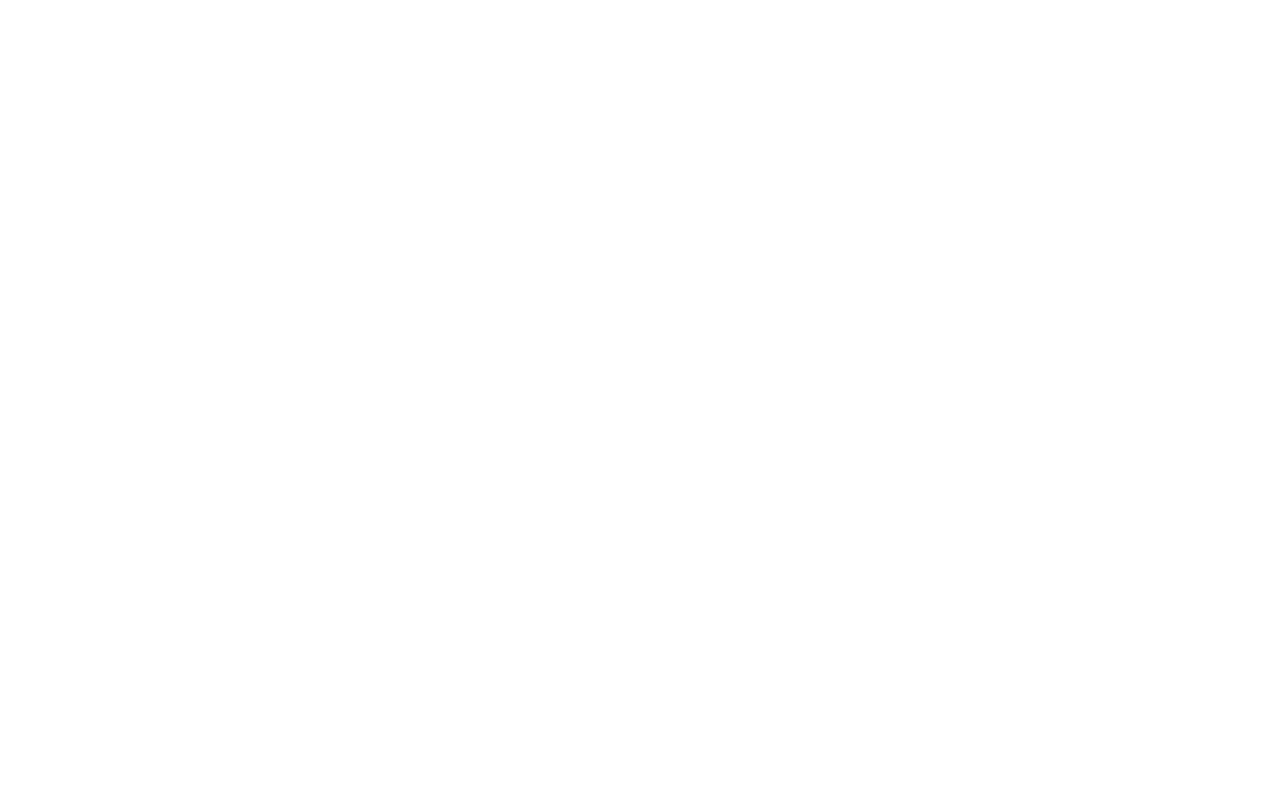
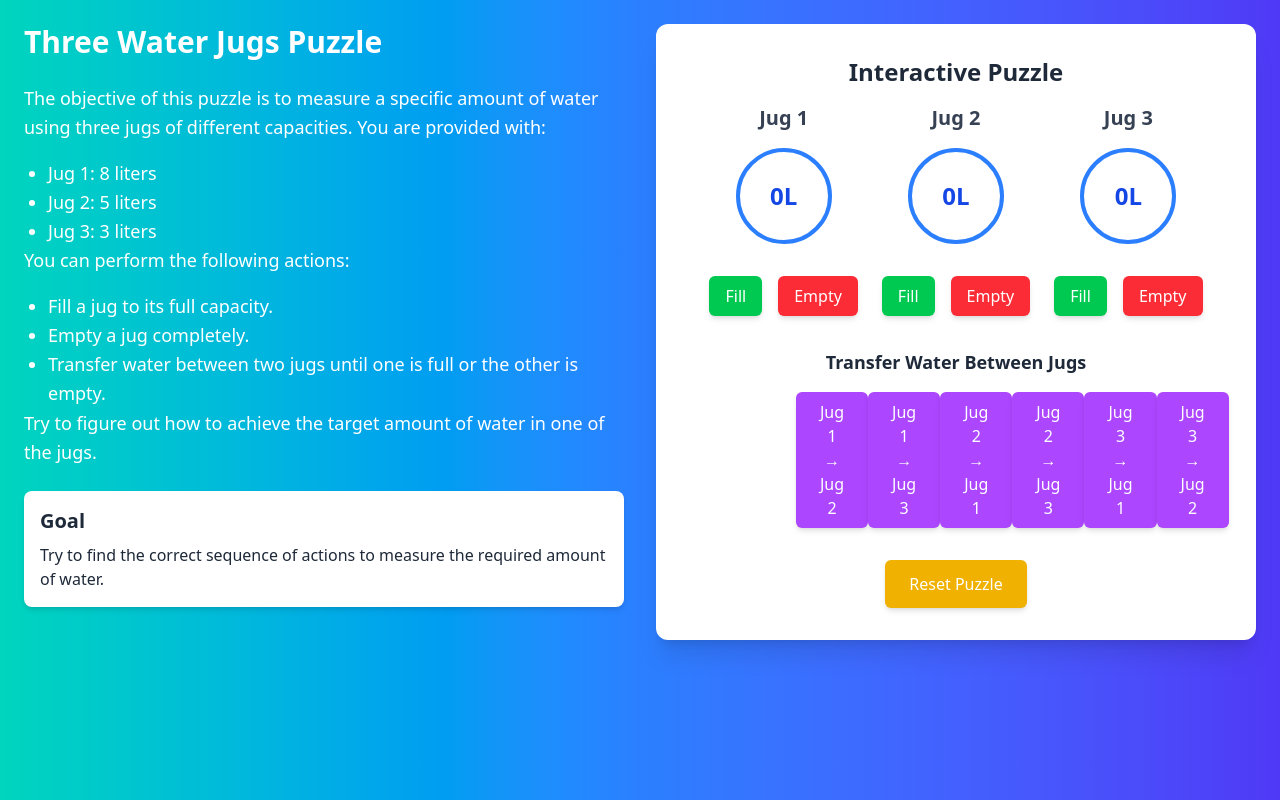
Before and after one commit to mohanaswarupaseepana/Genius-Gateway, a React (Vite) app: page /waterjug in a window 1280 px wide. Before the commit this address had no page. Built offline with nearby package versions, Linux system fonts and the light colour scheme.

Commit message:
water jug

```diff
--- a/src/App.jsx
+++ b/src/App.jsx
@@ -9,6 +9,7 @@
 import Welcome from "./components/Welcome.jsx"
 import TowersOfHanoi from './components/TowersOfHanoi.jsx'
 import Kenken from './components/Kenken.jsx'
+import Waterjug from './components/Waterjug.jsx'
 const App = () => {
   return (
     <Router>
@@ -23,6 +24,7 @@
         <Route path="/welcome" element={<Welcome />} />
         <Route path="/kenken" element={<Kenken />} />
         <Route path="/level3" element={<Queens/>}/>
+        <Route path="/waterjug" element={<Waterjug/>}/>
       </Routes>
     </Router>
   )
--- /dev/null
+++ b/src/components/Waterjug.jsx
@@ -0,0 +1,127 @@
+import React, { useState } from 'react';
+
+function App() {
+  const [jugs, setJugs] = useState({ jug1: 0, jug2: 0, jug3: 0 });
+  const capacities = { jug1: 8, jug2: 5, jug3: 3 };
+
+  // Handle filling a jug to its full capacity
+  const fillJug = (jug) => {
+    setJugs((prevState) => ({ ...prevState, [jug]: capacities[jug] }));
+  };
+
+  // Handle emptying a jug
+  const emptyJug = (jug) => {
+    setJugs((prevState) => ({ ...prevState, [jug]: 0 }));
+  };
+
+  // Handle transferring water between two jugs
+  const transferWater = (fromJug, toJug) => {
+    const transferAmount = Math.min(jugs[fromJug], capacities[toJug] - jugs[toJug]);
+    if (transferAmount > 0) {
+      setJugs((prevState) => ({
+        ...prevState,
+        [fromJug]: prevState[fromJug] - transferAmount,
+        [toJug]: prevState[toJug] + transferAmount,
+      }));
+    }
+  };
+
+  // Reset the puzzle to its initial state
+  const resetPuzzle = () => {
+    setJugs({ jug1: 0, jug2: 0, jug3: 0 });
+  };
+
+  return (
+    <div className="App min-h-screen bg-gradient-to-r from-teal-400 via-blue-500 to-indigo-600 p-6">
+      <div className="grid grid-cols-1 md:grid-cols-2 gap-8 w-full max-w-7xl mx-auto">
+        {/* Left Section: Description & Rules */}
+        <div className="text-white flex flex-col items-start space-y-6">
+          <h1 className="text-3xl font-extrabold">Three Water Jugs Puzzle</h1>
+          <p className="text-lg leading-relaxed">
+            The objective of this puzzle is to measure a specific amount of water using three jugs of different capacities. You are provided with:
+            <ul className="list-disc pl-6 mt-4">
+              <li>Jug 1: 8 liters</li>
+              <li>Jug 2: 5 liters</li>
+              <li>Jug 3: 3 liters</li>
+            </ul>
+            You can perform the following actions:
+            <ul className="list-disc pl-6 mt-4">
+              <li>Fill a jug to its full capacity.</li>
+              <li>Empty a jug completely.</li>
+              <li>Transfer water between two jugs until one is full or the other is empty.</li>
+            </ul>
+            Try to figure out how to achieve the target amount of water in one of the jugs.
+          </p>
+          <div className="bg-white p-4 rounded-lg shadow-md text-gray-800 w-full">
+            <h2 className="font-semibold text-xl mb-2">Goal</h2>
+            <p>Try to find the correct sequence of actions to measure the required amount of water.</p>
+          </div>
+        </div>
+
+        {/* Right Section: Interactive Puzzle Interface */}
+        <div className="flex flex-col items-center space-y-8 bg-white p-8 rounded-xl shadow-xl">
+          <div className="text-center text-2xl font-semibold text-gray-800 mb-4">Interactive Puzzle</div>
+
+          {/* Jugs Section */}
+          <div className="grid grid-cols-3 gap-6 mb-8">
+            {Object.keys(jugs).map((jug) => (
+              <div key={jug} className="flex flex-col items-center space-y-4">
+                <div className="text-xl font-semibold text-gray-700">{jug.replace('jug', 'Jug ')}</div>
+                <div className="w-24 h-24 rounded-full border-4 border-blue-500 flex items-center justify-center text-2xl font-bold text-blue-700">
+                  {jugs[jug]}L
+                </div>
+                <div className="flex space-x-4 mt-4">
+                  <button
+                    className="bg-green-500 text-white px-4 py-2 rounded-md shadow-md hover:bg-green-600 transition duration-200"
+                    onClick={() => fillJug(jug)}
+                  >
+                    Fill
+                  </button>
+                  <button
+                    className="bg-red-500 text-white px-4 py-2 rounded-md shadow-md hover:bg-red-600 transition duration-200"
+                    onClick={() => emptyJug(jug)}
+                  >
+                    Empty
+                  </button>
+                </div>
+              </div>
+            ))}
+          </div>
+
+          {/* Transfer Water Section */}
+          <div className="mb-8">
+            <h2 className="text-lg font-semibold text-gray-800 text-center mb-4">Transfer Water Between Jugs</h2>
+            <div className="flex justify-between max-w-xs mx-auto">
+              {['jug1', 'jug2', 'jug3'].map((fromJug) =>
+                ['jug1', 'jug2', 'jug3'].map(
+                  (toJug) =>
+                    fromJug !== toJug && (
+                      <button
+                        key={`${fromJug}-${toJug}`}
+                        className="bg-purple-500 text-white px-6 py-2 rounded-md shadow-md hover:bg-purple-600 transition duration-200"
+                        onClick={() => transferWater(fromJug, toJug)}
+                      >
+                        {fromJug.replace('jug', 'Jug ')} → {toJug.replace('jug', 'Jug ')}
+                      </button>
+                    )
+                )
+              )}
+            </div>
+          </div>
+
+          {/* Reset Button */}
+          <div className="flex justify-center">
+            <button
+              className="bg-yellow-500 text-white px-6 py-3 rounded-md shadow-md hover:bg-yellow-600 transition duration-200"
+              onClick={resetPuzzle}
+            >
+              Reset Puzzle
+            </button>
+          </div>
+        </div>
+      </div>
+    </div>
+  );
+}
+
+export default App;
```
